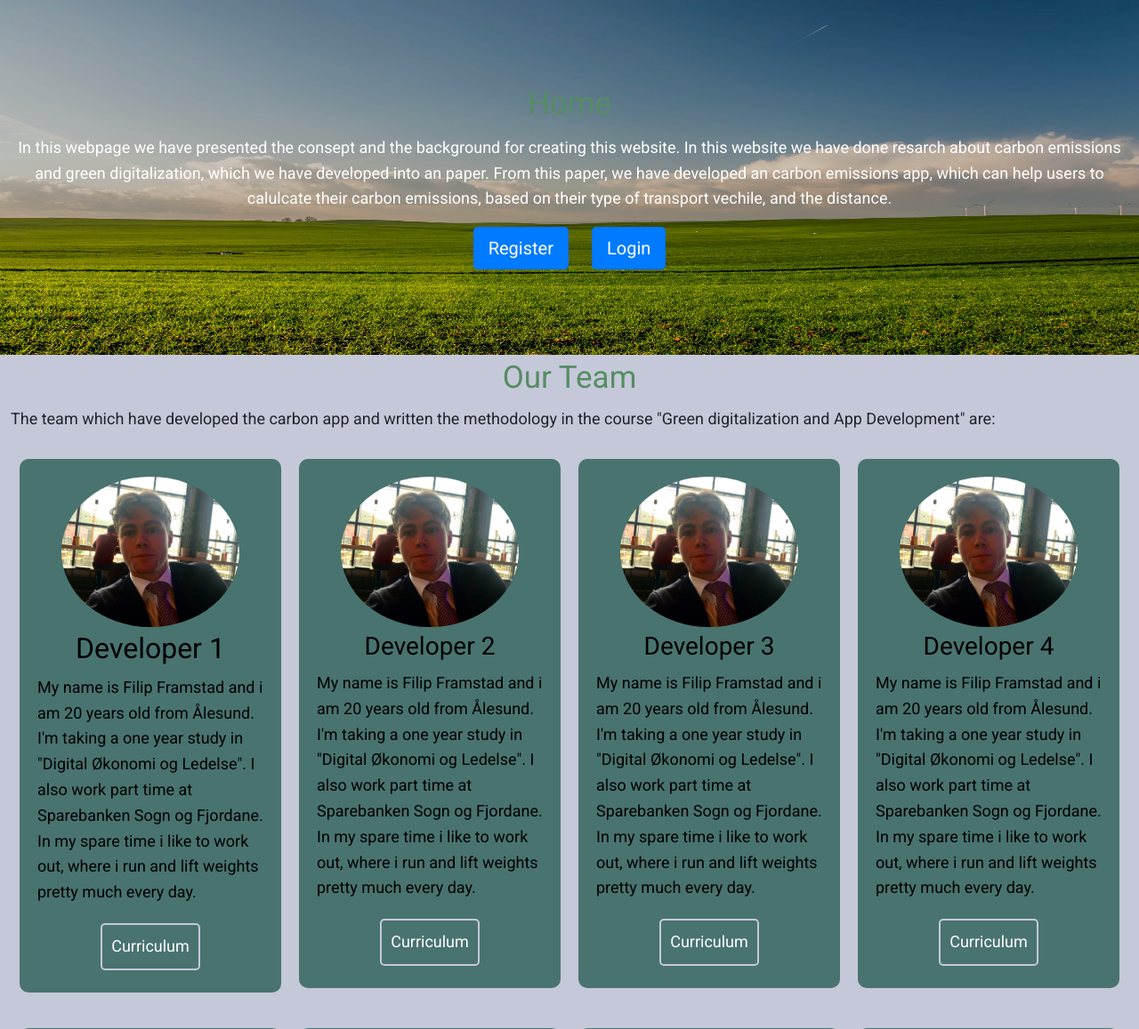
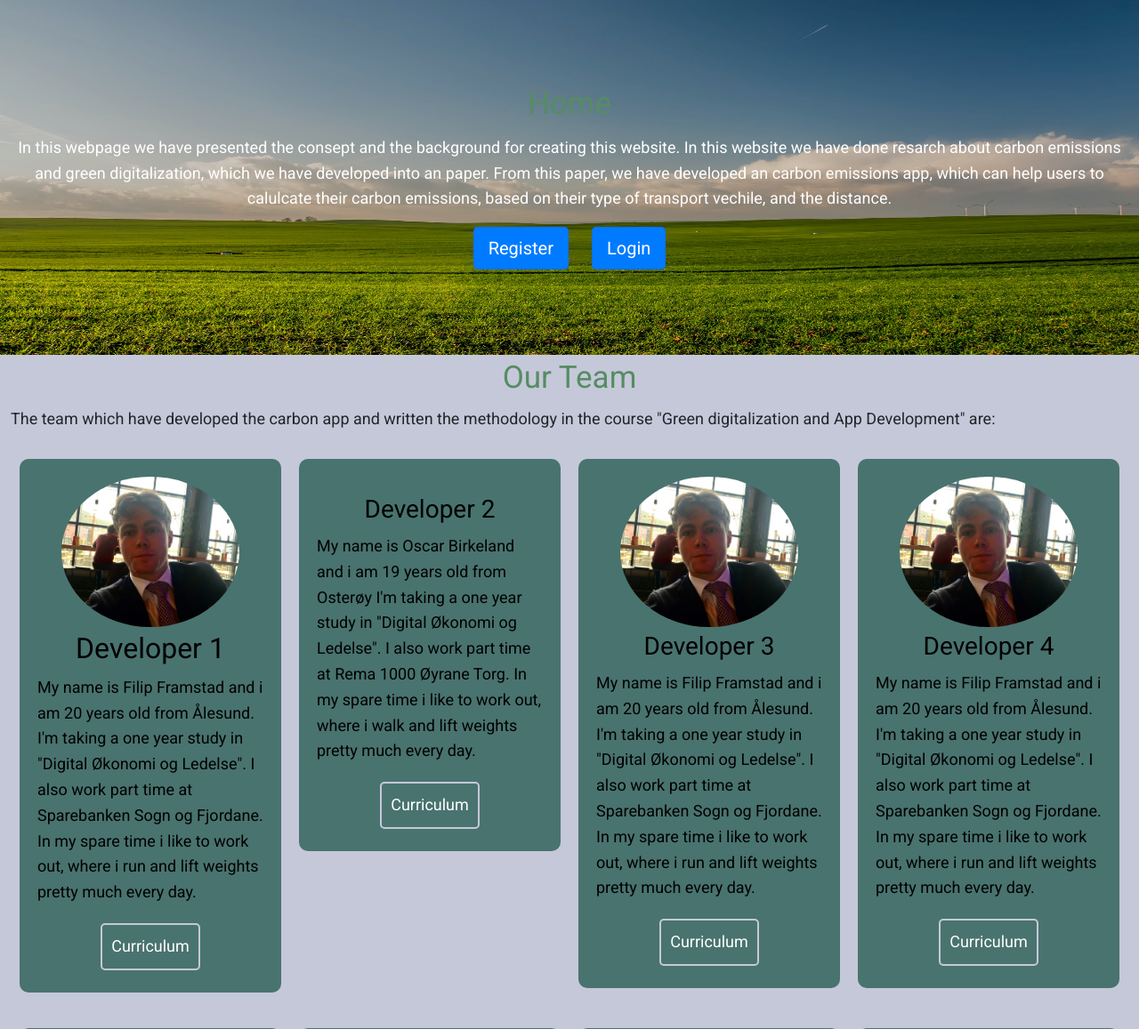
Before and after one commit to filipframstad/Carbon-App-2024---Group-2---Test, a Flask app: page / in a window 1280 px wide. Shown: the part 71-1228 px from the top of the page at 89% size. Run offline with Flask 3, Linux system fonts and the light colour scheme; some libraries are stand-ins or nearby versions.

Commit message:
Update home.html

```diff
--- a/capp/templates/home.html
+++ b/capp/templates/home.html
@@ -71,12 +71,12 @@
 
         </div>
         <div class="box">
-          <img src="{{url_for('static',filename='pictures/Filip2.jpeg')}}" alt="" style="border-radius: 50%; width:200px; margin: 5px 5px;">
+          <img src="{{url_for('static',filename='pictures/Oscar.jpeg')}}" alt="" style="border-radius: 50%; width:200px; margin: 5px 5px;">
           <h3>Developer 2</h3>
-          <p>  My name is Filip Framstad and i am 20 years old from Ålesund. I'm taking a one year
+          <p>  My name is Oscar Birkeland and i am 19 years old from Osterøy I'm taking a one year
             study in "Digital Økonomi og Ledelse". I also work part time at
-            Sparebanken Sogn og Fjordane. In my spare time i like to work out, where
-            i run and lift weights pretty much every day.
+            Rema 1000 Øyrane Torg. In my spare time i like to work out, where
+            i walk and lift weights pretty much every day.
           </p>
           <div class="section_container_buttons_developers">
             <a class="btn_developers" href="#"  target="_blank">Curriculum</a>
```
